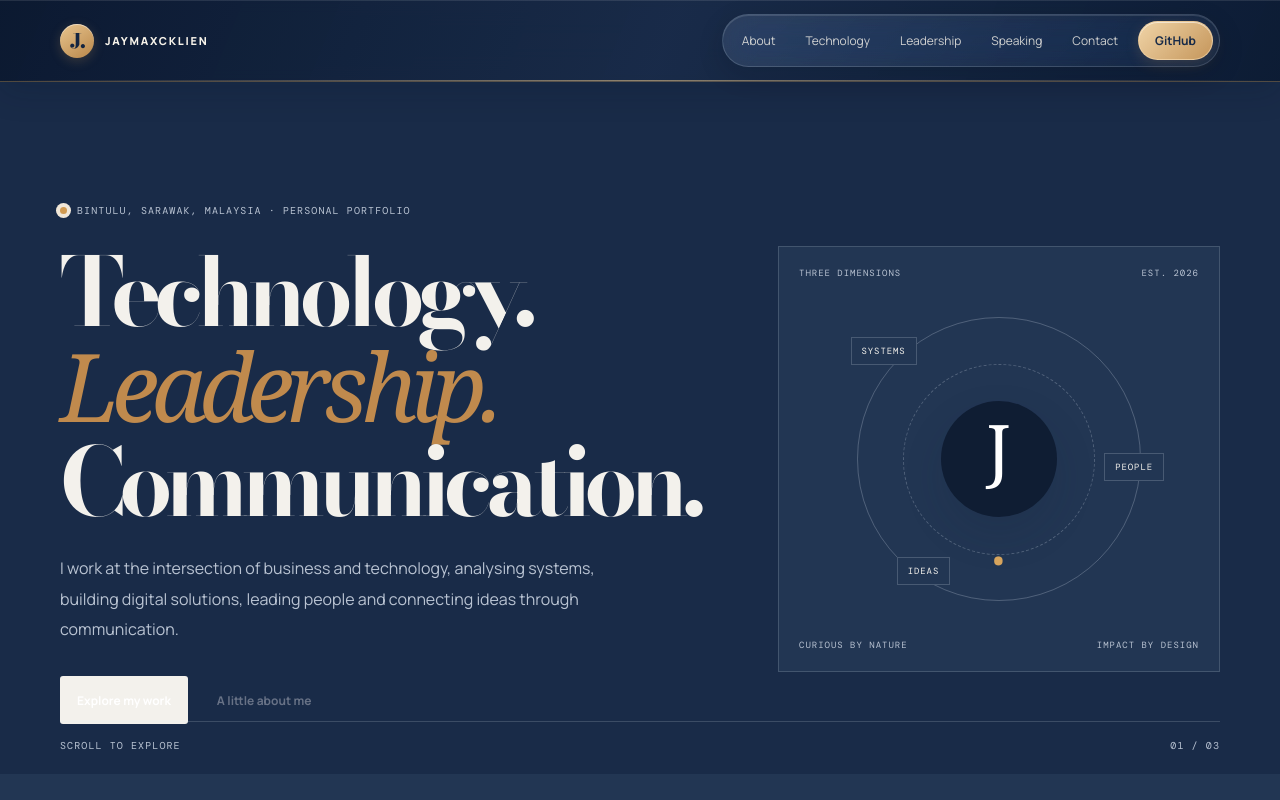
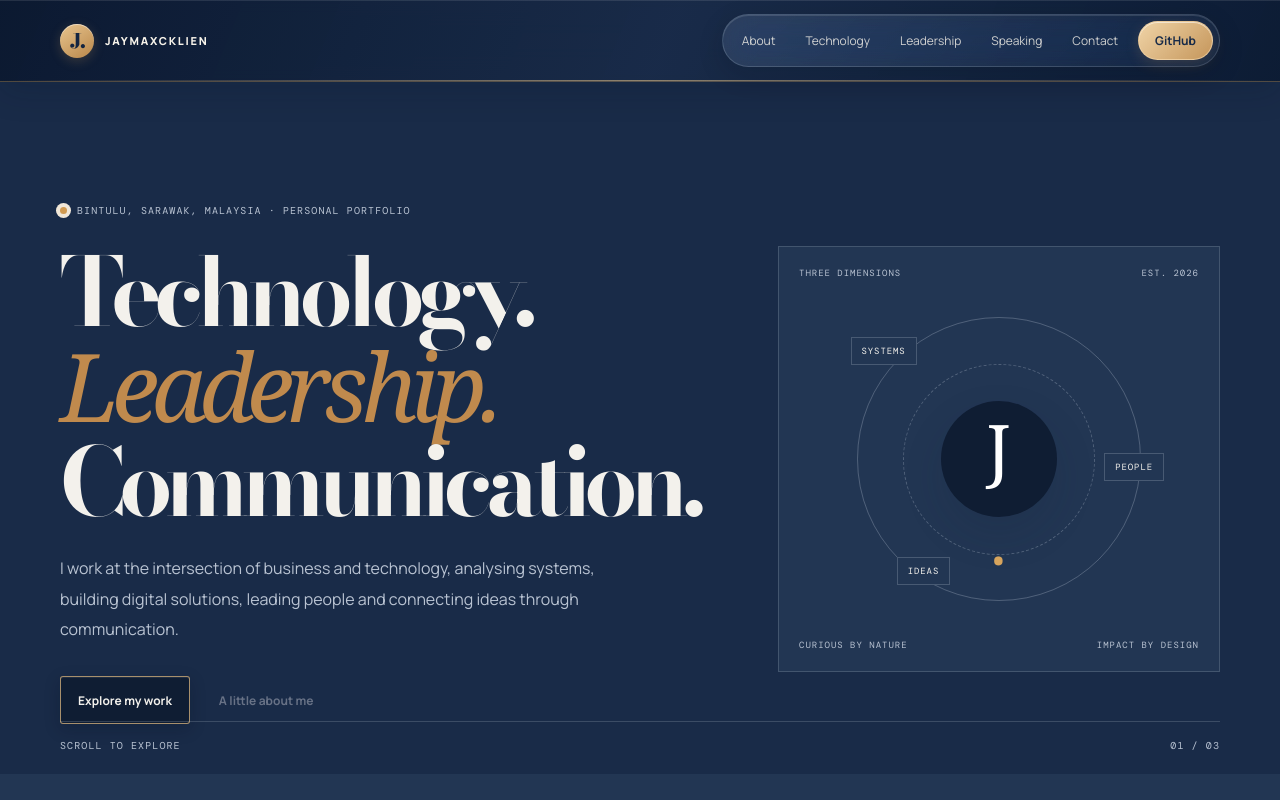
Before and after one commit to Jaymax0701/Jay-website, a React (Vite) app: page / in a window 1280 px wide. Shown: the top 800 px of the page. Built offline with nearby package versions, Linux system fonts and the light colour scheme; no server answers.

Commit message:
fix: improve primary button contrast on navy theme

```diff
--- a/src/styles.css
+++ b/src/styles.css
@@ -230,3 +230,21 @@ html, body, #root, .site-shell { background: #192B48; color: #F3F1EC; }
 .site-loader { background: #192B48; color: #F3F1EC; }
 .loader-mark { background: #0F1D33; color: #F3F1EC; }
 .loader-track { background: rgba(226,233,244,.2); }
+
+
+/* Keep primary actions readable on the navy theme */
+.button-primary,
+.contact-actions .button-primary,
+.hero-actions .button-primary {
+  background: #0F1D33;
+  color: #F3F1EC;
+  border: 1px solid rgba(227,189,131,.72);
+  box-shadow: 0 5px 16px rgba(5,13,27,.22), inset 0 1px 0 rgba(255,255,255,.08);
+}
+.button-primary:hover,
+.contact-actions .button-primary:hover,
+.hero-actions .button-primary:hover {
+  background: #263D5D;
+  color: #FFFFFF;
+  border-color: #E3BD83;
+}
```
